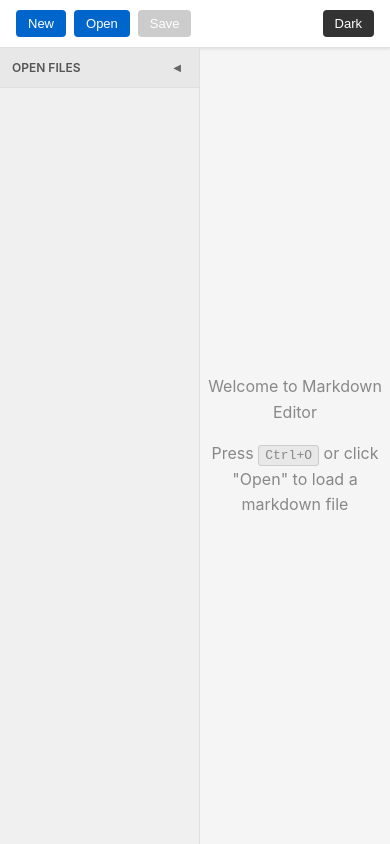
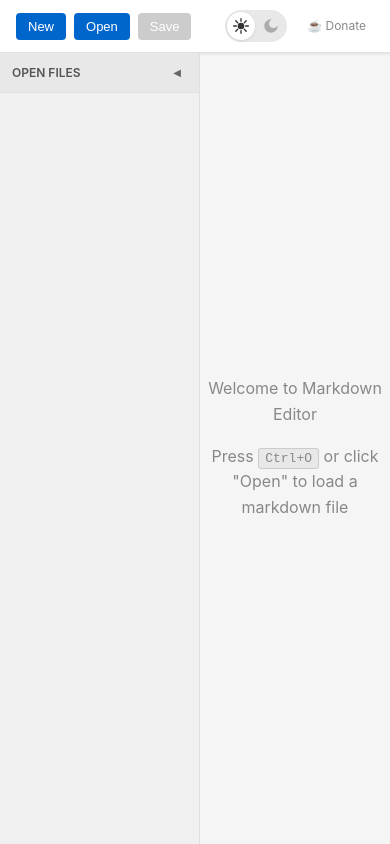
Before and after one commit to donvito/markdown-editor, an Electron app: page index.html in a window 390 px wide. Drawn offline with nearby package versions, Linux system fonts and the light colour scheme; no server answers.

Commit message:
Enhance UI with theme toggle and donation link
- Updated the header to include a theme toggle with light and dark icons.
- Added a donation link for user support.
- Modified styles for the theme toggle and donation link to improve layout and appearance.
- Implemented functionality to open external links for donations in the renderer process.

```diff
--- a/index.html
+++ b/index.html
@@ -22,7 +22,17 @@
         </div>
       </div>
       <span id="file-name"></span>
-      <button id="theme-toggle" class="theme-toggle" title="Toggle dark mode">Dark</button>
+      <div class="header-right">
+        <div id="theme-toggle" class="theme-toggle" title="Toggle theme">
+          <span class="theme-icon light-icon">
+            <svg viewBox="0 0 24 24" fill="none" xmlns="http://www.w3.org/2000/svg" width="16" height="16"><g clip-path="url(#a)" fill="currentColor"><path d="M12 0a1 1 0 0 1 1 1v4a1 1 0 1 1-2 0V1a1 1 0 0 1 1-1ZM4.929 3.515a1 1 0 0 0-1.414 1.414l2.828 2.828a1 1 0 0 0 1.414-1.414L4.93 3.515ZM1 11a1 1 0 1 0 0 2h4a1 1 0 1 0 0-2H1ZM18 12a1 1 0 0 1 1-1h4a1 1 0 1 1 0 2h-4a1 1 0 0 1-1-1ZM17.657 16.243a1 1 0 0 0-1.414 1.414l2.828 2.828a1 1 0 1 0 1.414-1.414l-2.828-2.828ZM7.757 17.657a1 1 0 1 0-1.414-1.414L3.515 19.07a1 1 0 1 0 1.414 1.414l2.828-2.828ZM20.485 4.929a1 1 0 0 0-1.414-1.414l-2.828 2.828a1 1 0 1 0 1.414 1.414l2.828-2.828ZM13 19a1 1 0 1 0-2 0v4a1 1 0 1 0 2 0v-4ZM12 7a5 5 0 1 0 0 10 5 5 0 0 0 0-10Z"></path></g><defs><clipPath id="a"><path fill="#ffffff" d="M0 0h24v24H0z"></path></clipPath></defs></svg>
+          </span>
+          <span class="theme-icon dark-icon">
+            <svg viewBox="0 0 24 24" fill="none" xmlns="http://www.w3.org/2000/svg" width="16" height="16"><path d="M12 22c5.523 0 10-4.477 10-10 0-.463-.694-.54-.933-.143a6.5 6.5 0 1 1-8.924-8.924C12.54 2.693 12.463 2 12 2 6.477 2 2 6.477 2 12s4.477 10 10 10Z" fill="currentColor"></path></svg>
+          </span>
+        </div>
+        <a href="#" id="donate-link" class="donate-link" title="Buy me a coffee">☕ Donate</a>
+      </div>
     </header>
     <main>
       <aside id="sidebar" class="sidebar">
--- a/main.js
+++ b/main.js
@@ -1,4 +1,4 @@
-const { app, BrowserWindow, Menu, dialog, ipcMain } = require('electron');
+const { app, BrowserWindow, Menu, dialog, ipcMain, shell } = require('electron');
 const path = require('path');
 const fs = require('fs');
 const { Marked } = require('marked');
@@ -148,6 +148,10 @@ async function openFile() {
 // IPC Handlers
 ipcMain.handle('open-file-dialog', openFile);
 
+ipcMain.handle('open-external', (event, url) => {
+  shell.openExternal(url);
+});
+
 ipcMain.handle('parse-markdown', (event, content) => {
   return marked.parse(content);
 });
--- a/preload.js
+++ b/preload.js
@@ -16,5 +16,6 @@ contextBridge.exposeInMainWorld('electronAPI', {
   sendAllSavedClose: () => ipcRenderer.send('all-saved-close'),
   notifyFileUnsaved: (filePath, fileName) => ipcRenderer.send('file-unsaved', filePath, fileName),
   notifyFileSaved: (filePath) => ipcRenderer.send('file-saved-state', filePath),
-  notifyFileClosed: (filePath) => ipcRenderer.send('file-closed', filePath)
+  notifyFileClosed: (filePath) => ipcRenderer.send('file-closed', filePath),
+  openExternal: (url) => ipcRenderer.invoke('open-external', url)
 });
--- a/renderer.js
+++ b/renderer.js
@@ -30,13 +30,18 @@ document.addEventListener('DOMContentLoaded', () => {
   let sidebarCollapsed = localStorage.getItem('sidebarCollapsed') === 'true';
 
   // Initialize theme
+  const lightIcon = themeToggle.querySelector('.light-icon');
+  const darkIcon = themeToggle.querySelector('.dark-icon');
+
   function initTheme() {
     if (isDarkMode) {
       document.body.classList.add('dark');
-      themeToggle.textContent = 'Light';
+      lightIcon.classList.remove('active');
+      darkIcon.classList.add('active');
     } else {
       document.body.classList.remove('dark');
-      themeToggle.textContent = 'Dark';
+      lightIcon.classList.add('active');
+      darkIcon.classList.remove('active');
     }
   }
 
@@ -479,6 +484,13 @@ document.addEventListener('DOMContentLoaded', () => {
     newFile();
   });
 
+  // Donate link
+  const donateLink = document.getElementById('donate-link');
+  donateLink.addEventListener('click', (e) => {
+    e.preventDefault();
+    window.electronAPI.openExternal('https://buymeacoffee.com/donvitocodes');
+  });
+
   // Open button
   openBtn.addEventListener('click', () => {
     window.electronAPI.openFile();
--- a/styles.css
+++ b/styles.css
@@ -589,20 +589,65 @@ main {
   height: auto;
 }
 
+/* Header Right Section */
+.header-right {
+  display: flex;
+  align-items: center;
+  gap: 12px;
+}
+
+/* Donate Link */
+.donate-link {
+  color: #888;
+  text-decoration: none;
+  font-size: 12px;
+  padding: 4px 8px;
+  border-radius: 4px;
+  transition: color 0.2s, background-color 0.2s;
+}
+
+.donate-link:hover {
+  color: #ff813f;
+  background-color: rgba(255, 129, 63, 0.1);
+}
+
 /* Theme Toggle Button */
 .theme-toggle {
-  padding: 6px 12px;
-  background-color: #333;
-  color: #fff;
+  display: flex;
+  align-items: center;
+  padding: 2px;
+  background-color: #e8e8e8;
   border: none;
-  border-radius: 4px;
+  border-radius: 20px;
   cursor: pointer;
-  font-size: 13px;
-  transition: background-color 0.2s;
+  gap: 2px;
 }
 
-.theme-toggle:hover {
-  background-color: #555;
+.theme-icon {
+  display: flex;
+  align-items: center;
+  justify-content: center;
+  padding: 6px;
+  border-radius: 50%;
+  line-height: 1;
+  transition: background-color 0.2s, opacity 0.2s, color 0.2s;
+  opacity: 0.4;
+  color: #555;
+}
+
+.theme-icon svg {
+  display: block;
+}
+
+.theme-icon.active {
+  background-color: #fff;
+  opacity: 1;
+  color: #333;
+  box-shadow: 0 1px 3px rgba(0, 0, 0, 0.1);
+}
+
+.theme-toggle:hover .theme-icon:not(.active) {
+  opacity: 0.7;
 }
 
 /* Dark Mode Styles */
@@ -660,13 +705,27 @@ body.dark #file-name {
   color: #999;
 }
 
-body.dark .theme-toggle {
-  background-color: #e0e0e0;
-  color: #333;
+body.dark .donate-link {
+  color: #666;
 }
 
-body.dark .theme-toggle:hover {
-  background-color: #fff;
+body.dark .donate-link:hover {
+  color: #ff813f;
+  background-color: rgba(255, 129, 63, 0.15);
+}
+
+body.dark .theme-toggle {
+  background-color: #333;
+}
+
+body.dark .theme-icon {
+  color: #888;
+}
+
+body.dark .theme-icon.active {
+  background-color: #555;
+  color: #fff;
+  box-shadow: 0 1px 3px rgba(0, 0, 0, 0.3);
 }
 
 body.dark .welcome {
```
Also changed, not shown: README.md.
